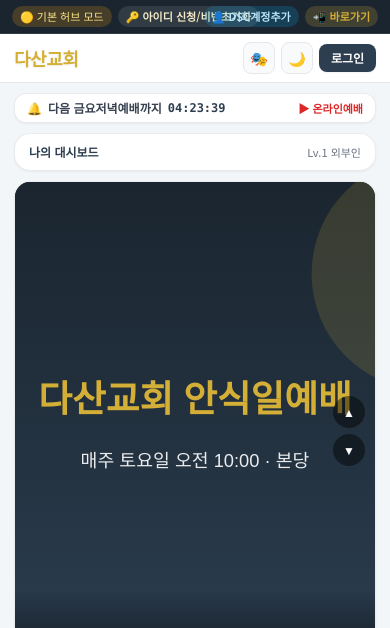
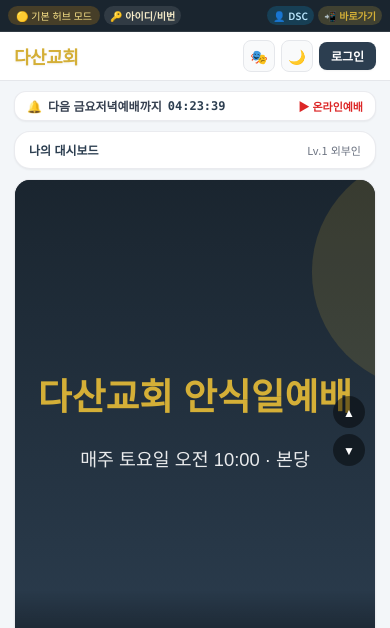
Before and after one commit to jonguijang/DSC, a plain HTML site: page index.html in a window 390 px wide. Shown: the top 628 px of the page. Drawn offline with nearby package versions, Linux system fonts and the light colour scheme; no server answers.

Commit message:
DSC계정추가1

```diff
--- a/index.html
+++ b/index.html
@@ -49,24 +49,24 @@
 <body class="min-h-dvh flex flex-col bg-skyBg text-slate-800 dark:bg-slate-950 dark:text-slate-100">
 
 <!-- 1. 상단 유틸 바 -->
-  <div class="bg-navyDark dark:bg-black text-white text-[11px] py-1.5 px-3 border-b border-white/10 shrink-0">
-    <div class="max-w-3xl mx-auto flex items-center justify-between gap-1.5">
-      <div class="flex items-center gap-1.5 min-w-0">
-        <span id="api-status-dot" class="inline-flex items-center gap-1 px-2 py-0.5 rounded-full bg-amber-500/20 text-amber-200 whitespace-nowrap">
-          🟡 연동 준비중
+<div class="bg-navyDark dark:bg-black text-white text-[10px] sm:text-[11px] py-1.5 px-2 sm:px-3 border-b border-white/10 shrink-0">
+  <div class="max-w-3xl mx-auto flex flex-wrap items-center justify-between gap-1">
+    <div class="flex items-center gap-1 min-w-0">
+      <span id="api-status-dot" class="inline-flex items-center gap-1 px-1.5 sm:px-2 py-0.5 rounded-full bg-amber-500/20 text-amber-200 whitespace-nowrap">
+        🟢 연동됨
       </span>
       <button type="button" onclick="openIdPasswordModal()"
-          class="px-2 py-0.5 rounded-full bg-white/10 hover:bg-white/20 text-goldLight font-semibold transition whitespace-nowrap">
-          🔑 아이디 신청/비번초기화
+        class="px-1.5 sm:px-2 py-0.5 rounded-full bg-white/10 hover:bg-white/20 text-goldLight font-semibold transition whitespace-nowrap">
+        🔑 아이디/비번
       </button>
     </div>
-      <div class="flex items-center gap-1.5 shrink-0">
+    <div class="flex items-center gap-1 shrink-0">
       <button type="button" id="dsc-account-add-btn" onclick="openDscAccountGuideModal()"
-          class="px-2 py-0.5 rounded-full bg-sky-500/20 hover:bg-sky-500/30 text-sky-200 font-semibold transition whitespace-nowrap">
-          👤 DSC계정추가
+        class="px-1.5 sm:px-2 py-0.5 rounded-full bg-sky-500/20 hover:bg-sky-500/30 text-sky-200 font-semibold transition whitespace-nowrap">
+        👤 DSC
       </button>
       <button type="button" id="pwa-install-btn" onclick="triggerInstallShortcut()"
-          class="px-2 py-0.5 rounded-full bg-gold/20 hover:bg-gold/30 text-gold font-semibold transition whitespace-nowrap">
+        class="px-1.5 sm:px-2 py-0.5 rounded-full bg-gold/20 hover:bg-gold/30 text-gold font-semibold transition whitespace-nowrap">
         📲 바로가기
       </button>
     </div>
```
Lines whose indentation alone changed are shown as unchanged.
